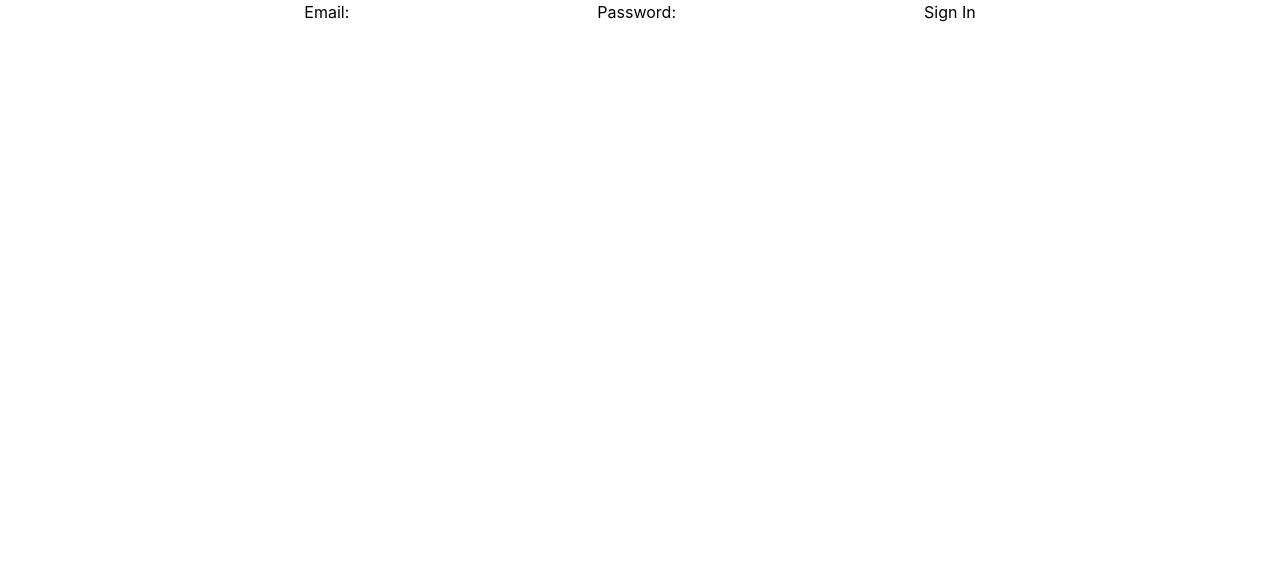
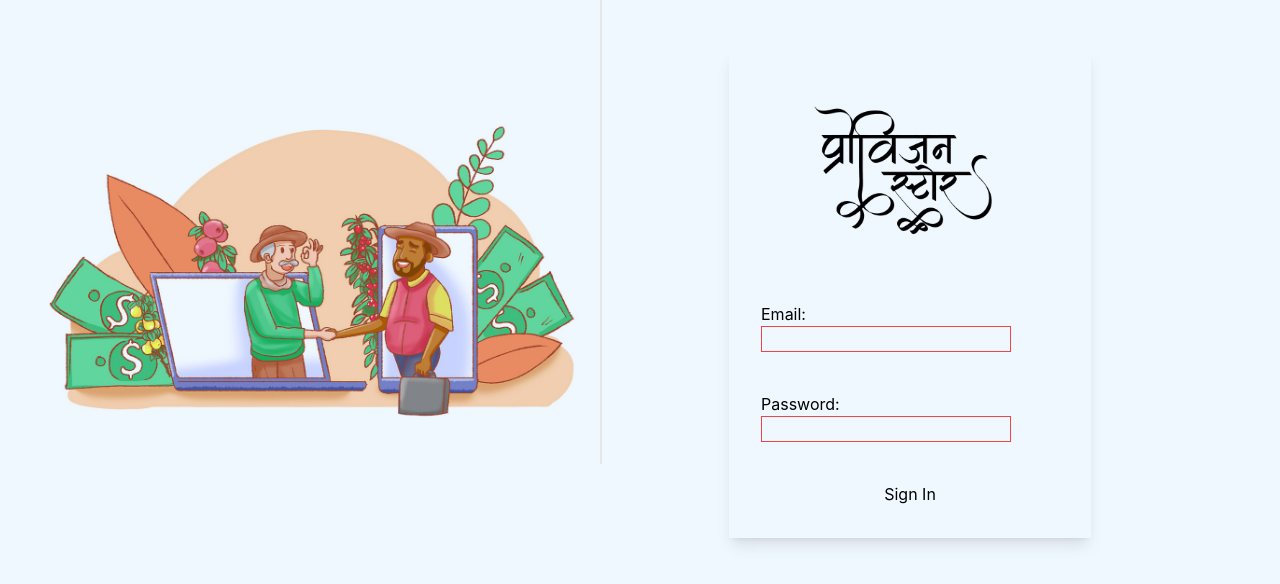
Before and after one commit to harshblip/provision-store, a React (Create React App) app: page / in a window 1280 px wide. Shown: the top 584 px of the page. Built offline with nearby package versions, Linux system fonts and the light colour scheme.

Commit message:
working on login page

```diff
--- a/public/index.html
+++ b/public/index.html
@@ -9,6 +9,10 @@
   <meta name="description" content="Web site created using create-react-app" />
   <link rel="apple-touch-icon" href="%PUBLIC_URL%/logo192.png" />
   <link rel="manifest" href="%PUBLIC_URL%/manifest.json" />
+  <link rel="preconnect" href="https://fonts.googleapis.com">
+  <link rel="preconnect" href="https://fonts.gstatic.com" crossorigin>
+  <link href="https://fonts.googleapis.com/css2?family=Inter&family=Poppins:wght@300&family=Rubik&display=swap"
+    rel="stylesheet">
   <title>React App</title>
 </head>
 
@@ -29,4 +33,5 @@
     }
   </script>
 </body>
+
 </html>
--- a/src/App.css
+++ b/src/App.css
@@ -1,3 +1,7 @@
+*{
+  background-color: aliceblue;
+}
+
 .App {
   text-align: center;
 }
@@ -36,3 +40,12 @@
     transform: rotate(360deg);
   }
 }
+
+.imag {
+  height: 25rem;
+  width: 35rem;
+  object-fit: cover;
+  mix-blend-mode: multiply;
+  margin-left: 2rem;
+  margin-top: 4rem;
+}
--- a/src/components/Login.jsx
+++ b/src/components/Login.jsx
@@ -1,6 +1,8 @@
 import React, { useState } from 'react'
 import { convertToSHA256 } from '../utils/TxtToSha256'
 import { useNavigate } from 'react-router-dom';
+import image from '../images/loginbg.jpg'
+import store from '../images/prov-store.png'
 
 function Login() {
   const navigate = useNavigate();
@@ -37,20 +39,24 @@ function Login() {
     console.log(data)
   }
   return (
-    <div>
+    <div className='flex md:flex-row sm:flex-col'>
       <div>
-
+        <img src = {image} alt = "background" className='imag mr-2 ml-2'/>
       </div>
-      <div>
-
-        <form onSubmit={handleSubmit}>
-          <label>
-            Email:
-            <input type="email" value={email} onChange={e => setEmail(e.target.value)} />
+      <div className='border'>
+        <form onSubmit={handleSubmit} className='absolute shadow-lg space-y-10 mt-12 ml-32 flex flex-col text-start p-8'>
+          <img src = {store} alt = 'store' className='w-[18rem]'/>
+          <label className='flex flex-col mr-12'>
+            <p>Email:</p>
+            <input type="email" value={email} onChange={e => setEmail(e.target.value)}
+            className='border border-red-500'
+            />
           </label>
-          <label>
-            Password:
-            <input type="password" value={password} onChange={e => setPassword(e.target.value)} />
+          <label className='flex flex-col mr-12'>
+            <p>Password:</p>
+            <input type="password" value={password} onChange={e => setPassword(e.target.value)}
+            className='border border-red-500'
+            />
           </label>
           <input type="submit" value="Sign In" />
         </form>
--- a/tailwind.config.js
+++ b/tailwind.config.js
@@ -2,7 +2,20 @@
 module.exports = {
   content: ["./src/**/*.{js,jsx,ts,tsx}"],
   theme: {
-    extend: {},
+    screens: {
+      'sm': '640px',
+      'md': '850px',
+      'lg': '1024px',
+      'xl': '1280px',
+      '2xl': '1536px',
+    },
+    extend: {
+      fontFamily: {
+        "inter": ['Inter', 'sans-serif'],
+        "poppins": ['Poppins', 'sans-serif'],
+        "rubik": ['Rubik', 'sans-serif'],
+      }
+    },
   },
   plugins: [],
 }
```
Also changed, not shown: src/images/prov-store.png (renamed from public/prov-store.png).
